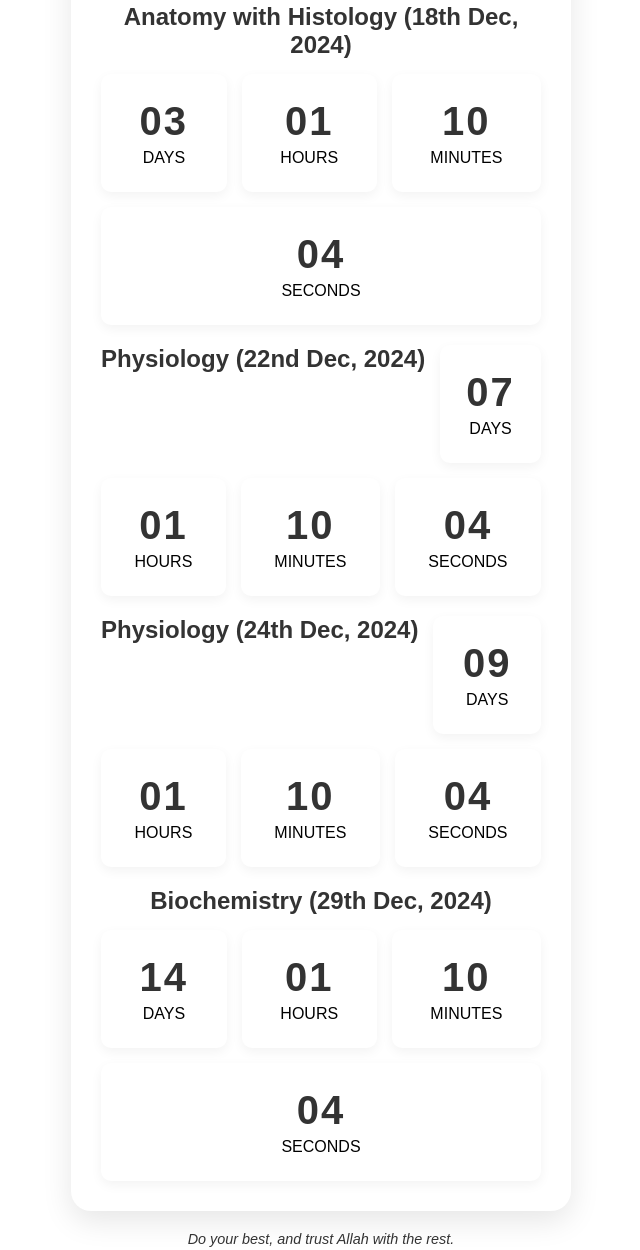
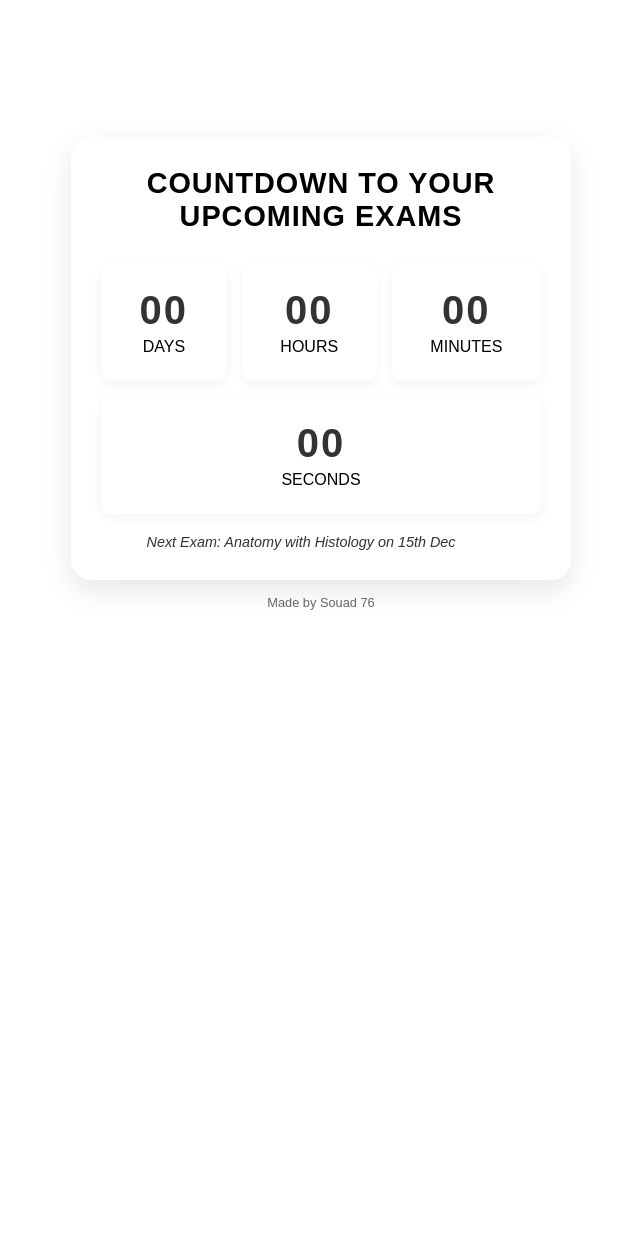
Before and after one commit to Shamsudduha/timer9, a plain HTML site: page index.html in a window 1280 px wide. Shown: the part 27-1277 px from the top of the page, without its empty margins (319-959 px from the left). After the commit the page ends 800 px from the top, so only its background shows below. Drawn offline with Linux system fonts and the light colour scheme.

Commit message:
Update index.html

```diff
--- a/index.html
+++ b/index.html
@@ -3,118 +3,32 @@
 <head>
   <meta charset="UTF-8">
   <meta name="viewport" content="width=device-width, initial-scale=1.0">
-  <title>Exam Countdown Timer</title>
+  <title>Countdown Timer</title>
   <link rel="stylesheet" href="styles.css">
 </head>
 <body>
   <div class="container">
-    <h1>Countdown to the Final Hours of Your 1st Professional Exam Journey</h1>
-
-    <!-- Timer for Anatomy with Histology (15.12.2024) -->
-    <div class="timer" id="timer-1">
-      <h2>Anatomy with Histology (15th Dec, 2024)</h2>
+    <h1>Countdown to Your Upcoming Exams</h1>
+    <div class="timer">
       <div>
-        <span id="days-1">00</span>
+        <span id="days">00</span>
         <small>Days</small>
       </div>
       <div>
-        <span id="hours-1">00</span>
+        <span id="hours">00</span>
         <small>Hours</small>
       </div>
       <div>
-        <span id="minutes-1">00</span>
+        <span id="minutes">00</span>
         <small>Minutes</small>
       </div>
       <div>
-        <span id="seconds-1">00</span>
+        <span id="seconds">00</span>
         <small>Seconds</small>
       </div>
     </div>
-
-    <!-- Timer for Anatomy with Histology (18.12.2024) -->
-    <div class="timer" id="timer-2">
-      <h2>Anatomy with Histology (18th Dec, 2024)</h2>
-      <div>
-        <span id="days-2">00</span>
-        <small>Days</small>
-      </div>
-      <div>
-        <span id="hours-2">00</span>
-        <small>Hours</small>
-      </div>
-      <div>
-        <span id="minutes-2">00</span>
-        <small>Minutes</small>
-      </div>
-      <div>
-        <span id="seconds-2">00</span>
-        <small>Seconds</small>
-      </div>
-    </div>
-
-    <!-- Add more timers for other subjects -->
-    <div class="timer" id="timer-3">
-      <h2>Physiology (22nd Dec, 2024)</h2>
-      <div>
-        <span id="days-3">00</span>
-        <small>Days</small>
-      </div>
-      <div>
-        <span id="hours-3">00</span>
-        <small>Hours</small>
-      </div>
-      <div>
-        <span id="minutes-3">00</span>
-        <small>Minutes</small>
-      </div>
-      <div>
-        <span id="seconds-3">00</span>
-        <small>Seconds</small>
-      </div>
-    </div>
-
-    <div class="timer" id="timer-4">
-      <h2>Physiology (24th Dec, 2024)</h2>
-      <div>
-        <span id="days-4">00</span>
-        <small>Days</small>
-      </div>
-      <div>
-        <span id="hours-4">00</span>
-        <small>Hours</small>
-      </div>
-      <div>
-        <span id="minutes-4">00</span>
-        <small>Minutes</small>
-      </div>
-      <div>
-        <span id="seconds-4">00</span>
-        <small>Seconds</small>
-      </div>
-    </div>
-
-    <div class="timer" id="timer-5">
-      <h2>Biochemistry (29th Dec, 2024)</h2>
-      <div>
-        <span id="days-5">00</span>
-        <small>Days</small>
-      </div>
-      <div>
-        <span id="hours-5">00</span>
-        <small>Hours</small>
-      </div>
-      <div>
-        <span id="minutes-5">00</span>
-        <small>Minutes</small>
-      </div>
-      <div>
-        <span id="seconds-5">00</span>
-        <small>Seconds</small>
-      </div>
-    </div>
+    <p id="next-exam" class="below-timer-text">Next Exam: Anatomy with Histology on 15th Dec</p>
   </div>
-
-  <p class="below-timer-text">Do your best, and trust Allah with the rest.</p>
   <footer>Made by Souad 76</footer>
 
   <script src="script.js"></script>
```
